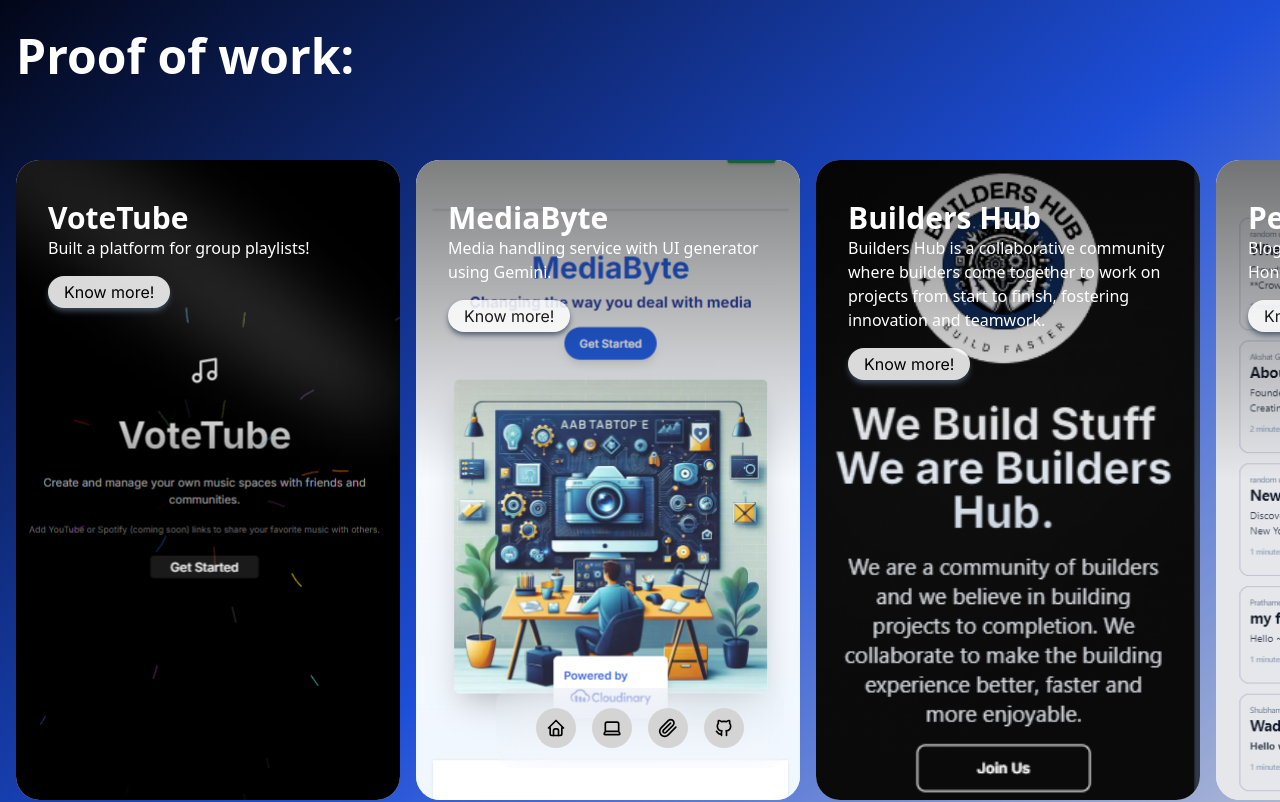
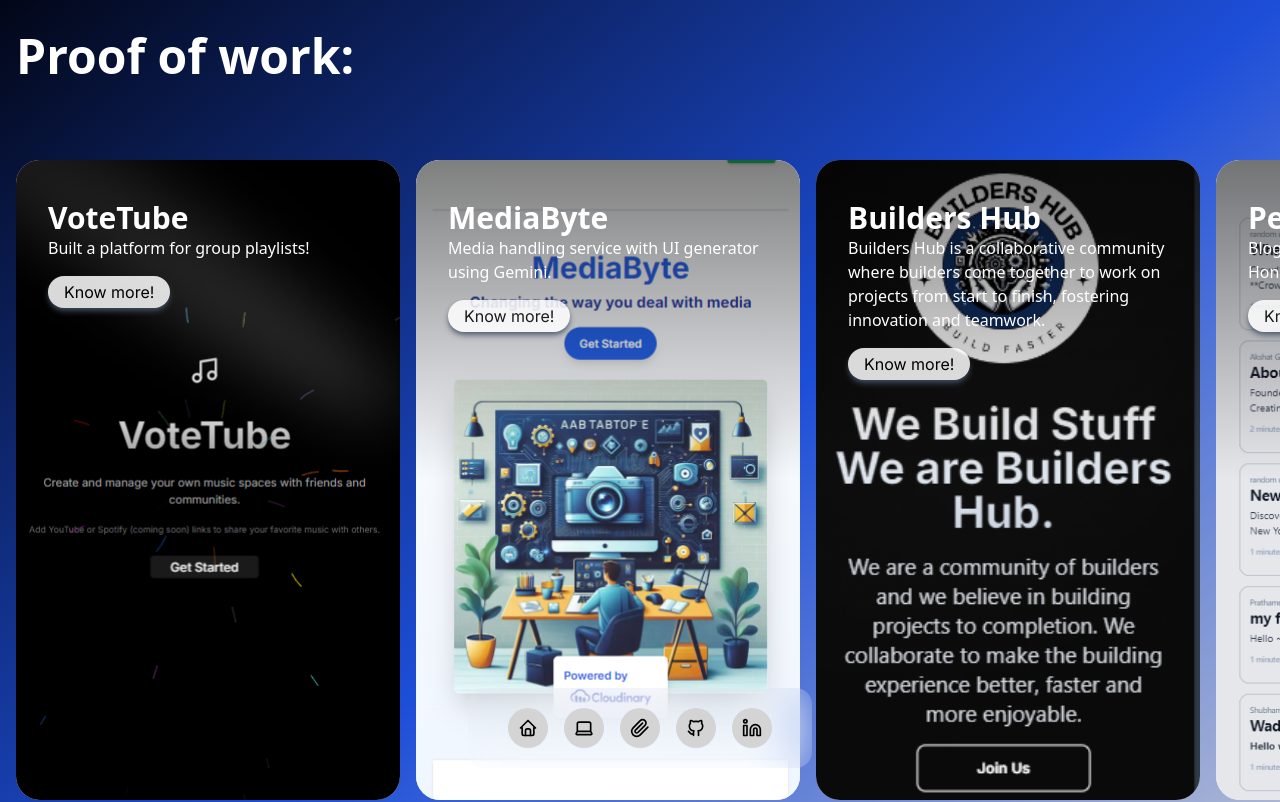
Before and after one commit to akshatg5/AkshatGirdhar-portfolio, a Next.js app: page /projects in a window 1280 px wide. Shown: the top 802 px of the page. Built offline with nearby package versions, Linux system fonts and the light colour scheme.

Commit message:
feat:added linkedin

```diff
--- a/app/components/Carousel.tsx
+++ b/app/components/Carousel.tsx
@@ -73,7 +73,12 @@ const data = [
     category: "Media handling service with UI generator using Gemini.",
     link: "https://mediabyte.vercel.app/",
     src: "/Mediabyte1.png",
-    content: <DummyContent />,
+    content: <div className="flex justify-center border border-black-2">
+    <Link href={"https://votetube.vercel.app/"}>
+      <h2>Mediabyte Demo</h2>
+    </Link>
+    <TwitterTweetEmbed tweetId={"1827613215502823494"} />
+  </div>
   },
   {
     title: "Builders Hub",
--- a/app/components/Navbar.tsx
+++ b/app/components/Navbar.tsx
@@ -5,7 +5,7 @@ import {
   IconBrandGithub,
   IconHome,
 } from "@tabler/icons-react";
-import { LucideLaptop, PaperclipIcon } from "lucide-react";
+import { LinkedinIcon, LucideLaptop, PaperclipIcon } from "lucide-react";
 
 export function Appbar() {
   const links = [
@@ -38,6 +38,13 @@ export function Appbar() {
       ),
       href: "/github",
     },
+    {
+      title: "LinkedIn",
+      icon: (
+        <LinkedinIcon className=" text-black dark:text-neutral-300" />
+      ),
+      href: "https://www.linkedin.com/in/akshat-girdhar-56a848206/",
+    },
   ];
   return (
       <div className="flex flex-col justify-end">
```
